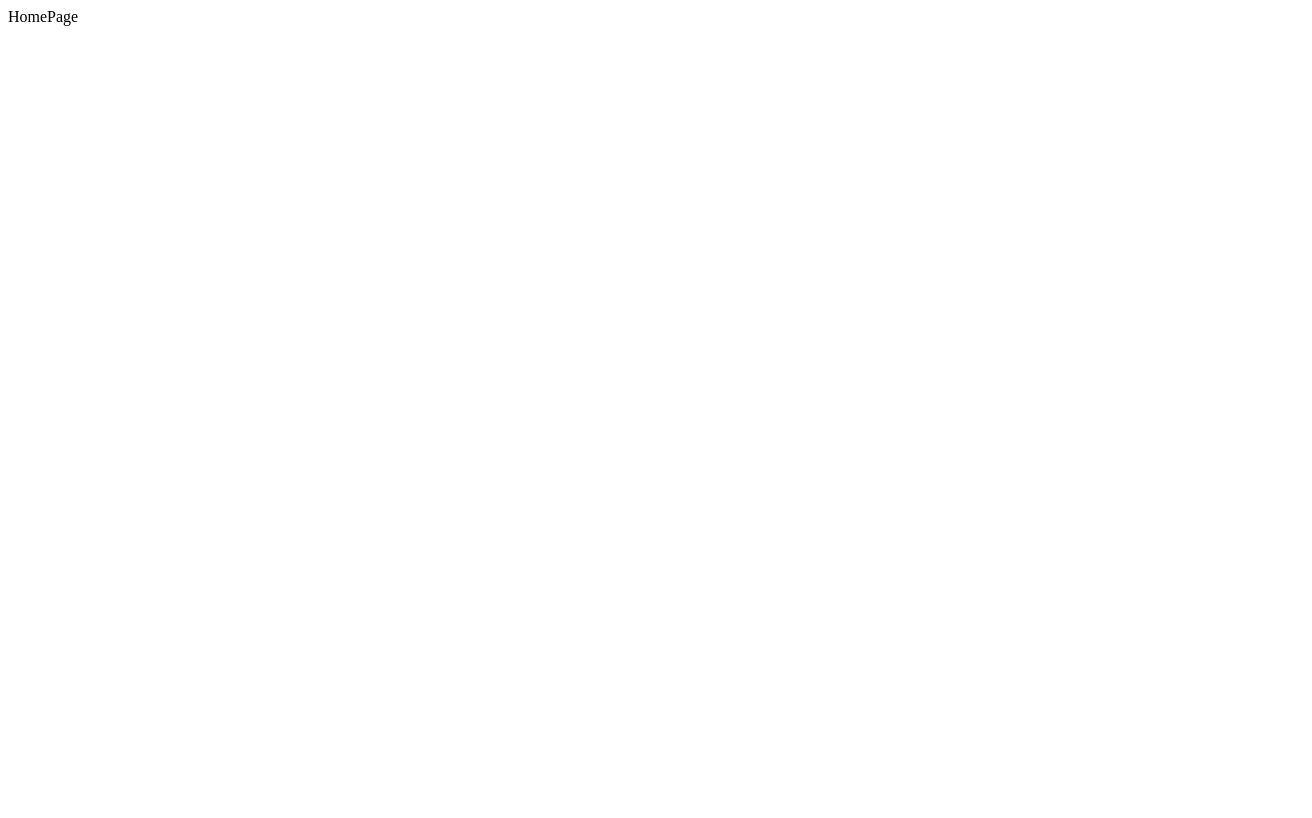
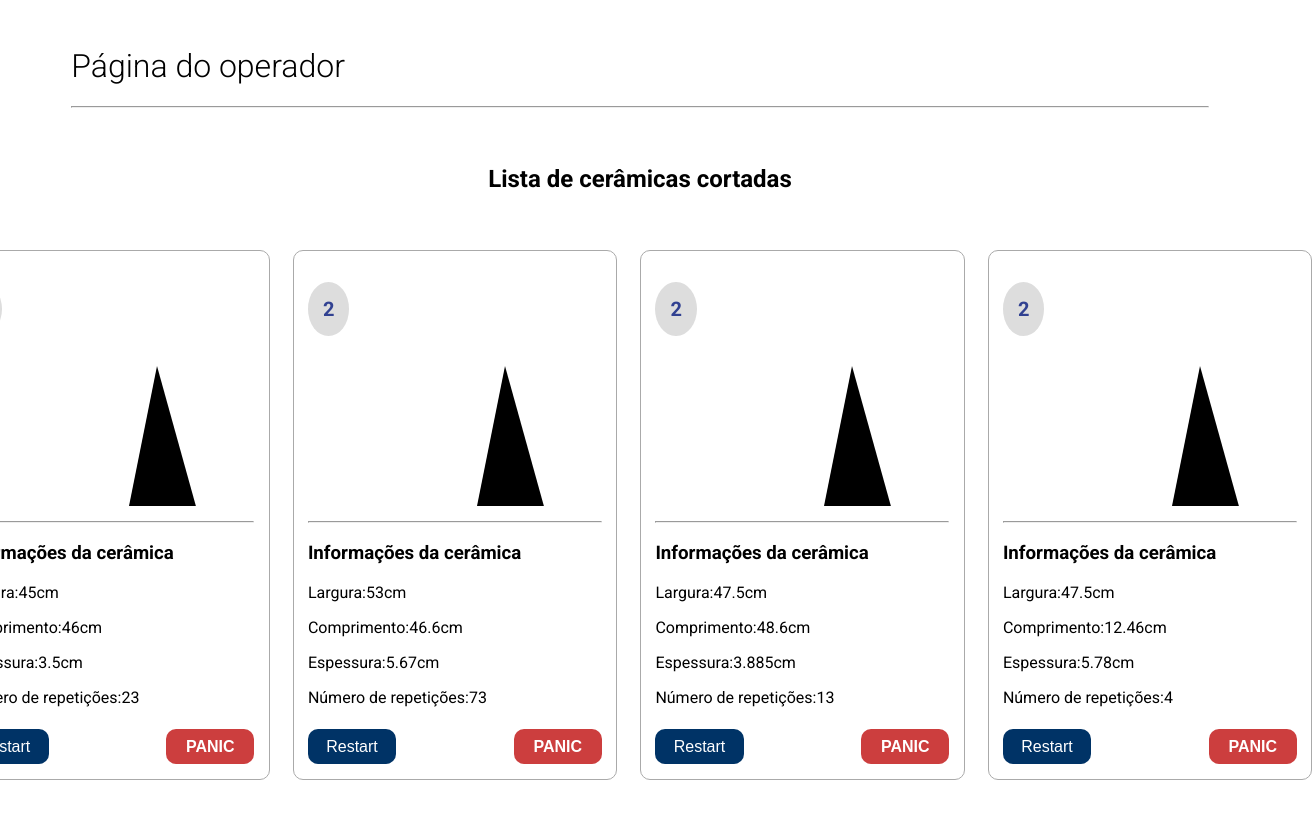
Before and after one commit to PI2-SERCA/operador-ui, a React (Create React App) app: page / in a window 1280 px wide. Shown: the top 818 px of the page, 1312 px wide, since content can reach past the window. Built offline with nearby package versions, Linux system fonts and the light colour scheme.

Commit message:
UI básica completa

```diff
--- a/package.json
+++ b/package.json
@@ -3,6 +3,7 @@
   "version": "0.1.0",
   "private": true,
   "dependencies": {
+    "@mui/material": "^5.9.2",
     "@testing-library/jest-dom": "^5.14.1",
     "@testing-library/react": "^13.0.0",
     "@testing-library/user-event": "^13.2.1",
--- a/public/index.html
+++ b/public/index.html
@@ -14,6 +14,10 @@
       manifest.json provides metadata used when your web app is installed on a
       user's mobile device or desktop. See https://developers.google.com/web/fundamentals/web-app-manifest/
     -->
+    <link rel="stylesheet" href="https://fonts.googleapis.com/icon?family=Material+Icons" />
+    <link rel="stylesheet" href="https://fonts.googleapis.com/css?family=Roboto:300,400,500,700&display=swap" />
+
+
     <link rel="manifest" href="%PUBLIC_URL%/manifest.json" />
     <!--
       Notice the use of %PUBLIC_URL% in the tags above.
--- a/src/App.tsx
+++ b/src/App.tsx
@@ -1,7 +1,35 @@
+import { CSSProperties } from 'react';
 import { Home } from './pages/Home';
 
+const listaCeramicas = [
+        {
+            width: 45,
+            length: 46,
+            depth: 3.5,
+            numberOfTimes: 23,
+        },
+        {
+            width: 53,
+            length: 46.6,
+            depth: 5.67,
+            numberOfTimes: 73,
+        },
+        {
+            width: 47.5,
+            length: 48.6,
+            depth: 3.885,
+            numberOfTimes: 13,
+        },
+        {
+            width: 47.5,
+            length: 12.46,
+            depth: 5.78,
+            numberOfTimes: 4,
+        },
+];
+
 export const App = () => (
-        <div>
-            <Home />
-        </div>
+    <div style={{ margin: 0, padding: 0, fontFamily: 'Roboto' } as CSSProperties}>
+        <Home ceramica={listaCeramicas} />
+    </div>
     );
--- /dev/null
+++ b/src/components/styling/home.css
@@ -0,0 +1,75 @@
+.titulo{
+    margin: 5% 0;
+}
+.tituloPagina{
+    text-align: start;
+    font-weight: 300;
+}
+.container{
+    width: 90%;
+    margin:1% auto 5% auto;
+    padding: 1%;
+    text-align: center;
+}
+.lista-corte {
+    border-radius:5px;
+    display: flex;
+    justify-content: center;
+}
+.corte{
+    margin-right:2%;
+    border: 1px solid #aaa;
+    border-radius: 10px;
+    padding: 1%;
+}
+
+.informacoes {
+    text-align: left;
+    padding: 1%;
+}
+button:hover{
+    cursor: pointer;
+}
+button{
+    transition-duration: 0.5s;
+    padding: 3%;
+    font-size: medium;
+    width: 30%;
+    height: 30%;
+    color: #fff;
+    border: none;
+    border-radius: 10px;
+}
+button.panic:hover{
+    background-color: #fff;
+    color: #CC3E3E;
+    border: 1px solid#CC3E3E;
+}
+button.panic{
+    background-color: #CC3E3E;
+    font-weight: bolder;
+}
+button.restart {
+    background-color: #036;
+}
+button.restart:hover {
+    background-color: #fff;
+    color: #036;
+    border: 1px solid#036;
+}
+.acao{
+    padding: 1%;
+    display: flex;
+    justify-content:space-between ;
+}
+.numeroCorte{
+    text-align: start;
+    background-color: #ddd;
+    width: fit-content;
+    padding: 5%;
+    margin-left: 1%;
+    font-weight: bolder;
+    font-size: 20px;
+    color: rgb(49, 65, 145);
+    border-radius: 50%;
+}
--- a/src/pages/Home.tsx
+++ b/src/pages/Home.tsx
@@ -1,3 +1,49 @@
-export const Home : React.FC = () => (
-        <div>HomePage </div>
+import '../components/styling/home.css';
+import {tipoCeramica} from '../types/Ceramica';
+
+export const Home: React.FC<tipoCeramica> = (prop: tipoCeramica) => (
+        <div className='container'>
+            <h1 className='tituloPagina'>Página do operador</h1>
+            <hr />
+            <h2 className='titulo'>Lista de cerâmicas cortadas</h2>
+            <section className='lista-corte'>
+            {prop.ceramica.map(
+                (ceramica) => (
+                            <div className='corte'>
+                                <p className='numeroCorte'>2</p>
+                                <svg>
+                                    <polygon points='200,10 250,190 160,210' />
+                                </svg>
+                                <section className='informacoes'>
+                                    <hr />
+                                    <h3>Informações da cerâmica</h3>
+                                    <p>
+                                        Largura:
+                                        {ceramica.width}
+                                        cm
+                                    </p>
+                                    <p>
+                                        Comprimento:
+                                        {ceramica.length}
+                                        cm
+                                    </p>
+                                    <p>
+                                        Espessura:
+                                        {ceramica.depth}
+                                        cm
+                                    </p>
+                                    <p>
+                                        Número de repetições:
+                                        {ceramica.numberOfTimes}
+                                    </p>
+                                </section>
+                                <div className='acao'>
+                                    <button className='restart' type='button'>Restart</button>
+                                    <button className='panic' type='button'>PANIC</button>
+                                </div>
+                            </div>
+                    ),
+            )}
+            </section>
+        </div>
     );
--- /dev/null
+++ b/src/types/Ceramica.ts
@@ -0,0 +1,8 @@
+export type tipoCeramica = {
+   ceramica : {
+        width: number,
+        length: number,
+        depth: number,
+        numberOfTimes: number
+   }[]
+}
```
Also changed, not shown: .eslintrc.js, .eslintrc.json (added), 1 other file (tests, documents, lock files or other folders).
